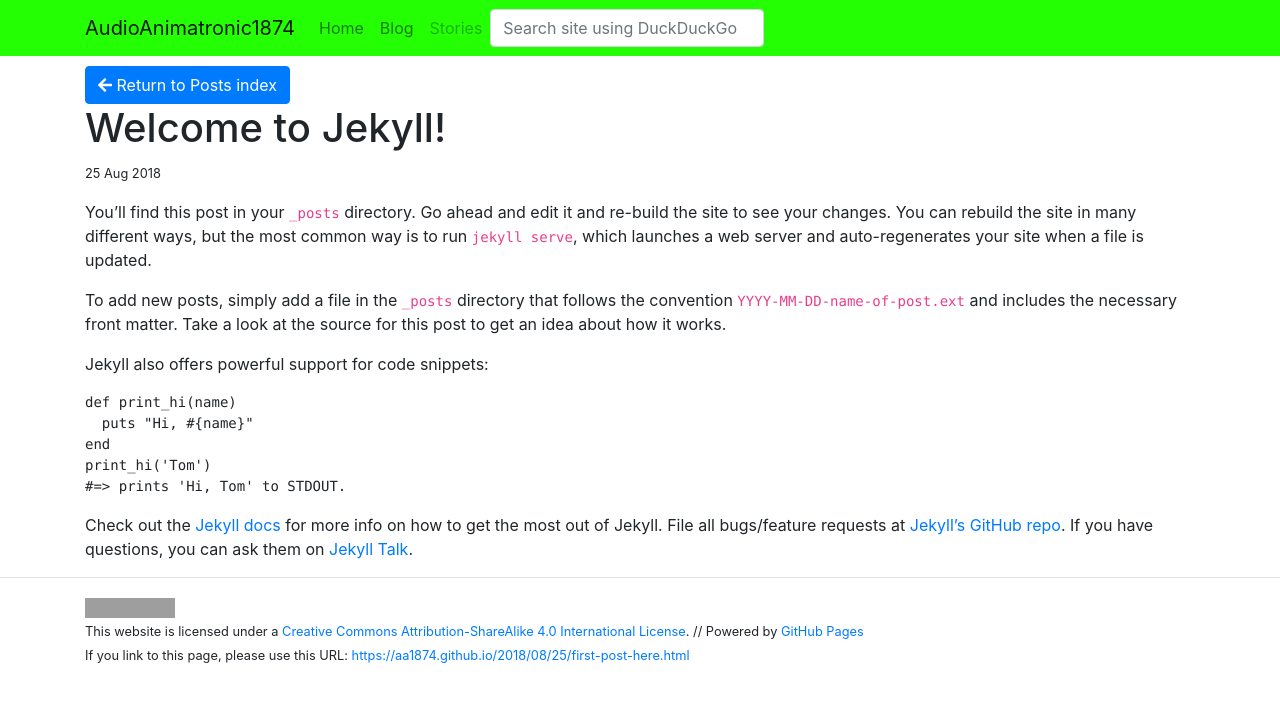
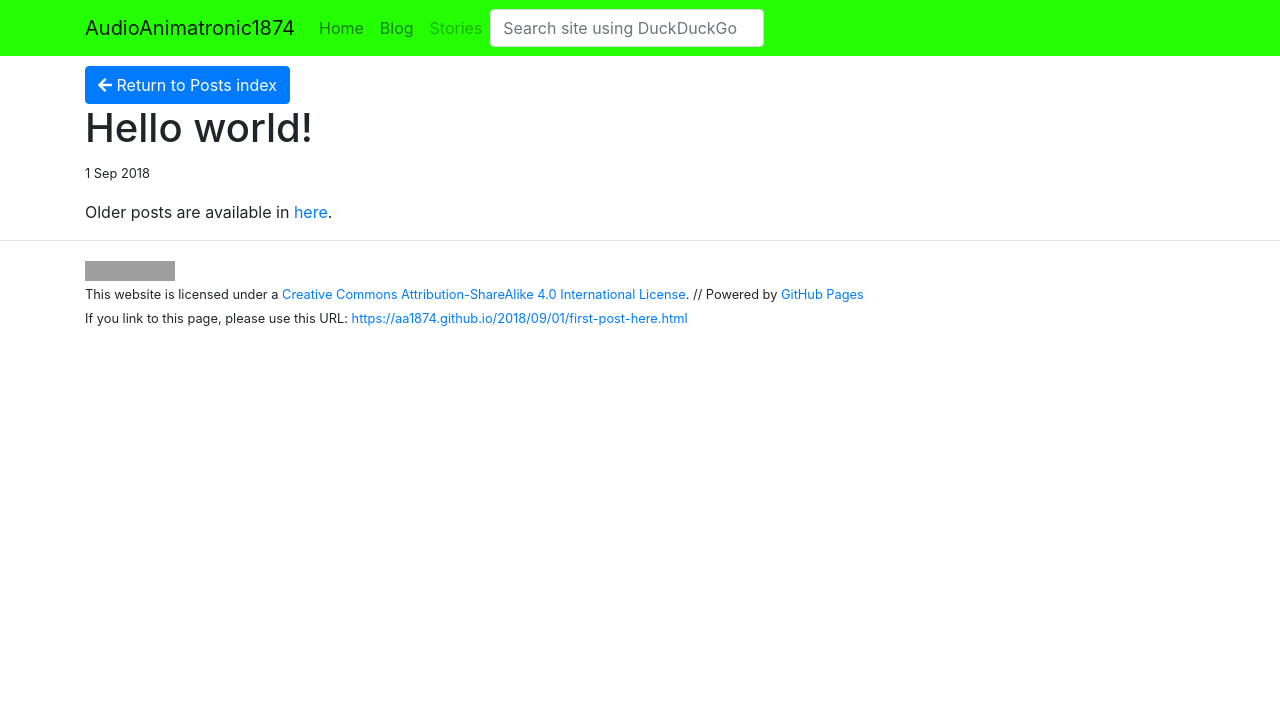
Before and after one commit to aa1874/aa1874.github.io, a Jekyll site: the page built from _posts/2018-08-25-first-post-here.md, in a window 1280 px wide. Shown: the top 702 px of the page. Built offline with Jekyll 4.4.1, drawn with Linux system fonts in a browser that asks for light colours; nearby versions of some CDN libraries; grey boxes are pictures that could not be loaded.

Commit message:
Update from Forestry.io - Updated 2018-08-25-first-post-here.md

```diff
--- a/_posts/2018-08-25-first-post-here.md
+++ b/_posts/2018-08-25-first-post-here.md
@@ -1,24 +1,7 @@
 ---
 layout: post
-title:  "Welcome to Jekyll!"
-date:   2018-08-25 +0700
+title: Hello world!
+date: 2018-09-01 05:21:00 +0000
+
 ---
-You’ll find this post in your `_posts` directory. Go ahead and edit it and re-build the site to see your changes. You can rebuild the site in many different ways, but the most common way is to run `jekyll serve`, which launches a web server and auto-regenerates your site when a file is updated.
-
-To add new posts, simply add a file in the `_posts` directory that follows the convention `YYYY-MM-DD-name-of-post.ext` and includes the necessary front matter. Take a look at the source for this post to get an idea about how it works.
-
-Jekyll also offers powerful support for code snippets:
-
-{% highlight ruby %}
-def print_hi(name)
-  puts "Hi, #{name}"
-end
-print_hi('Tom')
-#=> prints 'Hi, Tom' to STDOUT.
-{% endhighlight %}
-
-Check out the [Jekyll docs][jekyll-docs] for more info on how to get the most out of Jekyll. File all bugs/feature requests at [Jekyll’s GitHub repo][jekyll-gh]. If you have questions, you can ask them on [Jekyll Talk][jekyll-talk].
-
-[jekyll-docs]: https://jekyllrb.com/docs/home
-[jekyll-gh]:   https://github.com/jekyll/jekyll
-[jekyll-talk]: https://talk.jekyllrb.com/
+Older posts are available in [here](http://aa1874.rf.gd/blog).
```
